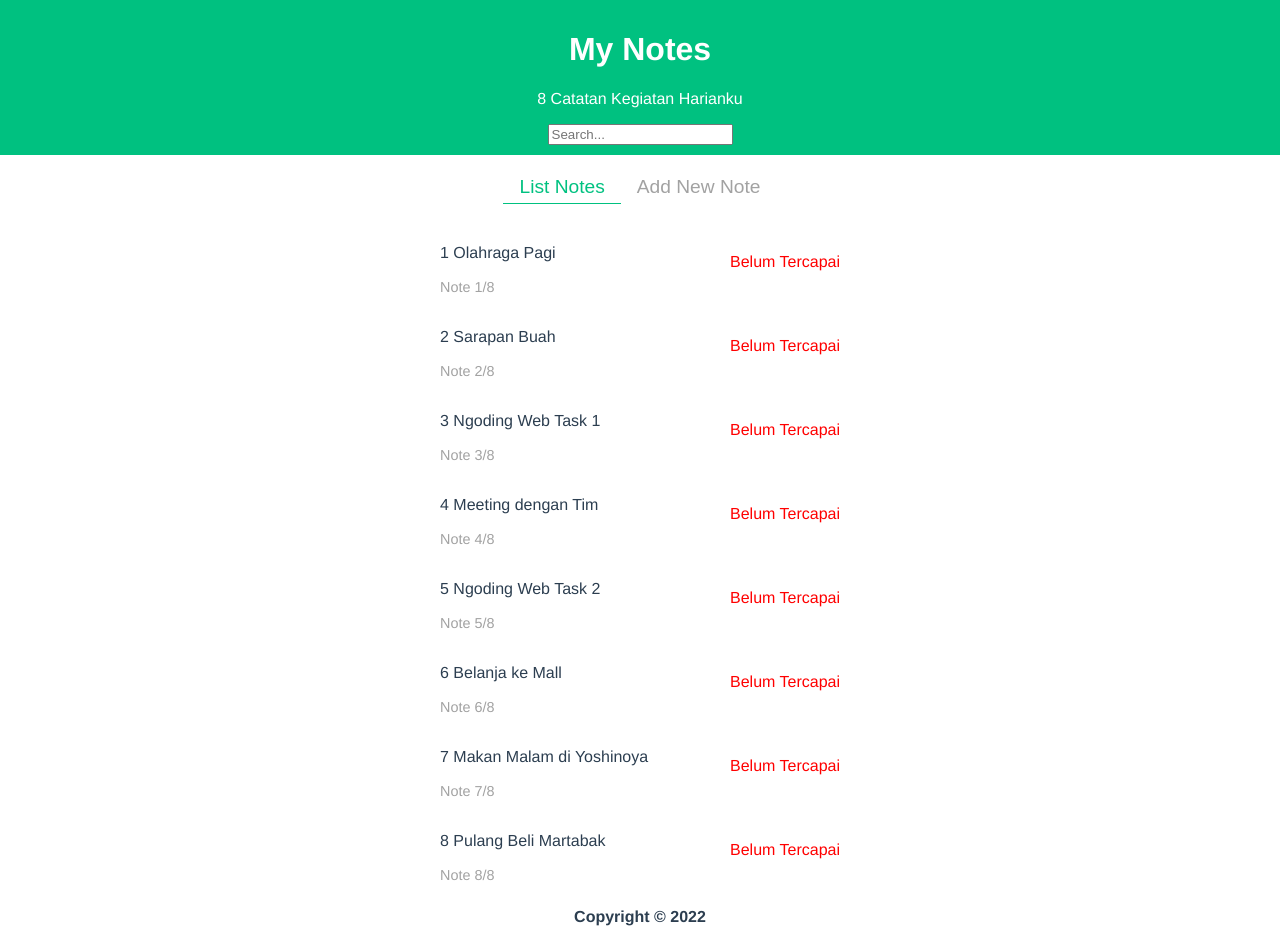
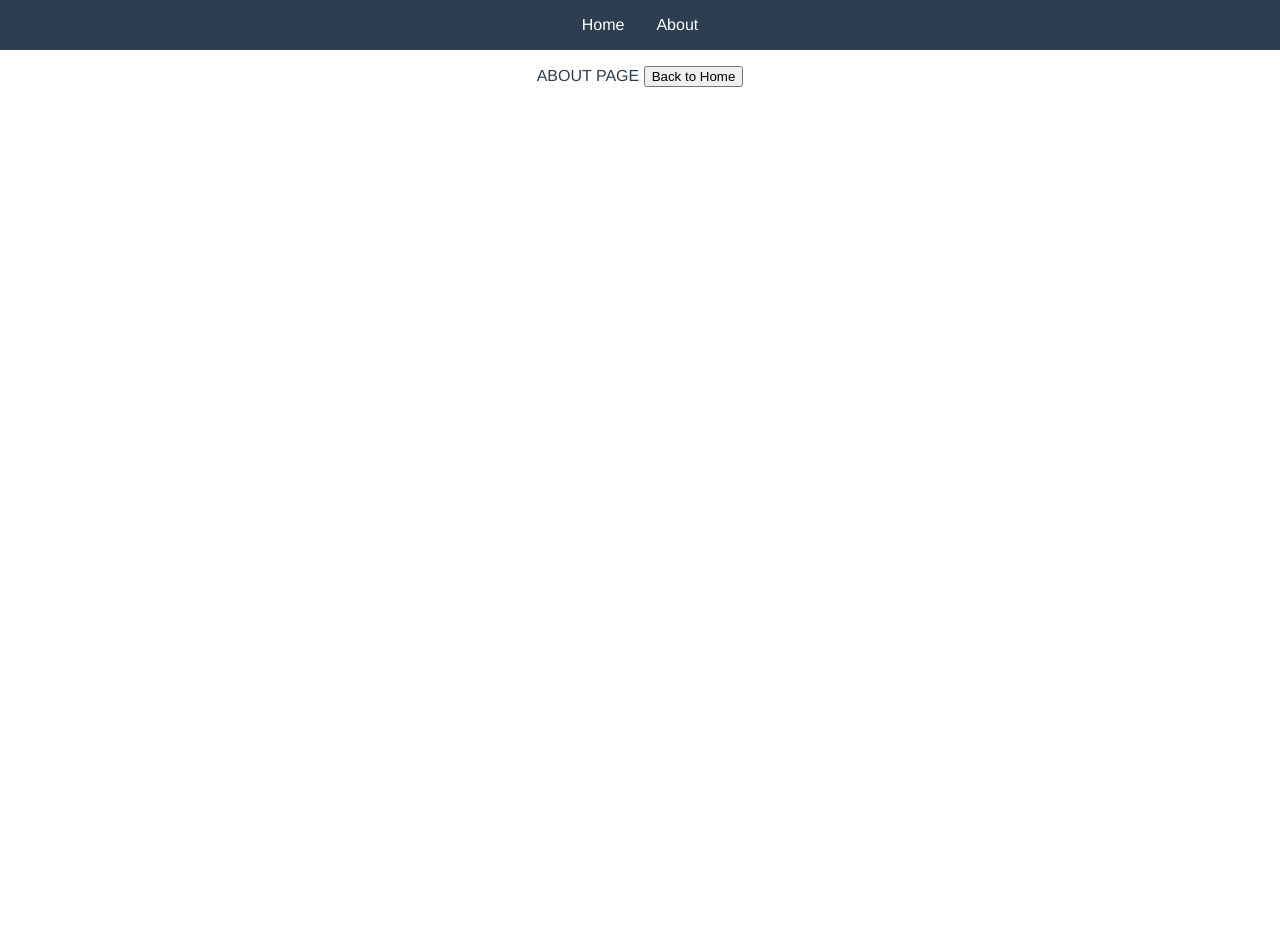
Before and after one commit to rakamaheka22/dia-2022, a Vue app in the folder cli/vue-lesson/: page /about in a window 1280 px wide. After the commit the page ends 800 px from the top, so only its background shows below. Built offline with nearby package versions, Linux system fonts and the light colour scheme; what mosha-vue-toastify would draw is missing.

Commit message:
Setup Vue Router

```diff
--- a/cli/vue-lesson/package.json
+++ b/cli/vue-lesson/package.json
@@ -9,7 +9,8 @@
   "dependencies": {
     "core-js": "^3.6.5",
     "mosha-vue-toastify": "^1.0.23",
-    "vue": "^3.0.0"
+    "vue": "^3.0.0",
+    "vue-router": "^4.0.12"
   },
   "devDependencies": {
     "@vue/cli-plugin-babel": "~4.5.0",
--- a/cli/vue-lesson/src/App.vue
+++ b/cli/vue-lesson/src/App.vue
@@ -1,138 +1,17 @@
 <template>
-  <Main>
-    <template #header="{ title, description }">
-      <Header :title="title" :description="description" :count="count" />
-      <SearchBox @result="onSearch($event)" />
-    </template>
-    <div class="tab-button-wrapper">
-      <button
-        v-for="(tab, index) in listTabs"
-        :key="index"
-        class="tab-button"
-        :class="{
-          'tab-button--active': currentTab === tab
-        }"
-        @click="currentTab = tab"
-      >
-        {{ tabName(tab) }}
-      </button>
-    </div>
-    <div class="tab-view-wrapper">
-      <keep-alive>
-        <component
-          :is="currentTab"
-          :items="items"
-          @updateTask="items = $event"
-        ></component>
-      </keep-alive>
-    </div>
-    <template #footer>
-      Copyright &copy; 2022
-    </template>
-  </Main>
+  <div>
+    <nav class="menu">
+      <router-link to="/">Home</router-link>
+      <router-link to="/about">About</router-link>
+    </nav>
+    <router-view></router-view>
+  </div>
 </template>
 
 <script>
-import { computed } from 'vue';
-
-import Main from './layouts/Main.vue';
-import Header from './components/Header.vue';
-import SearchBox from './components/SearchBox.vue';
-
-import List from './components/List.vue';
-import AddForm from './components/AddForm.vue';
 
 export default {
   name: 'App',
-  data() {
-    return {
-      items: [],
-      currentTab: 'List',
-      listTabs: ['List', 'AddForm']
-    };
-  },
-  components: {
-    Header,
-    SearchBox,
-    Main,
-    List,
-    AddForm
-  },
-  computed: {
-    count() {
-      return this.items.length;
-    }
-  },
-  provide() {
-    return {
-      count: computed(() => this.items.length)
-    }
-  },
-  mounted() {
-    this.fetchData();
-  },
-  methods: {
-    fetchData() {
-      this.items = [
-        {
-          id: 1,
-          task: 'Olahraga Pagi',
-          isComplete: false
-        },
-        {
-          id: 2,
-          task: 'Sarapan Buah',
-          isComplete: false
-        },
-        {
-          id: 3,
-          task: 'Ngoding Web Task 1',
-          isComplete: false
-        },
-        {
-          id: 4,
-          task: 'Meeting dengan Tim',
-          isComplete: false
-        },
-        {
-          id: 5,
-          task: 'Ngoding Web Task 2',
-          isComplete: false
-        },
-        {
-          id: 6,
-          task: 'Belanja ke Mall',
-          isComplete: false
-        },
-        {
-          id: 7,
-          task: 'Makan Malam di Yoshinoya',
-          isComplete: false
-        },
-        {
-          id: 8,
-          task: 'Pulang Beli Martabak',
-          isComplete: false
-        },
-      ]
-    },
-    onSearch(result) {
-      if (result) {
-        const updatedData = this.items
-          .filter(
-            (item) => item.task.toLowerCase().includes(result)
-          );
-        this.items = updatedData;
-      } else {
-        this.fetchData();
-      }
-    },
-    tabName(name) {
-      if (name === 'List') return 'List Notes';
-      if (name === 'AddForm') return 'Add New Note';
-      return name;
-    }
-  }
 }
 </script>
 
@@ -154,24 +33,22 @@ body {
   text-align: center;
 }
 
-.tab-view-wrapper {
-  padding: 0px 16px 16px 16px;
+.menu {
+  width: 100%;
+  padding: 16px;
+  background: #2c3e50;
+  color: #ffffff;
+  display: flex;
+  justify-content: center;
+  gap: 32px;
 }
 
-.tab-button-wrapper {
-  padding: 16px;
+.menu a {
+  color: #ffffff;
+  text-decoration: none;
 }
 
-.tab-button {
-  border: 0px;
-  font-size: 1.2rem;
-  background: #FFFFFF;
-  padding: 5px 16px;
-  color: #A2A2A2;
-}
-
-.tab-button--active {
-  color: #00C180;
-  border-bottom: 1px solid #00C180;
+.menu a:hover, .menu a:focus {
+  color: #00c180;
 }
 </style>
--- a/cli/vue-lesson/src/main.js
+++ b/cli/vue-lesson/src/main.js
@@ -5,9 +5,11 @@ import moshaToast from 'mosha-vue-toastify';
 import 'mosha-vue-toastify/dist/style.css';
 
 import mixins from './mixins';
+import router from './router';
 
 // Setup Instalasi Vue
 const app = createApp(App);
 app.mixin(mixins);
+app.use(router);
 app.use(moshaToast);
 app.mount('#app');
--- /dev/null
+++ b/cli/vue-lesson/src/views/About.vue
@@ -0,0 +1,23 @@
+<template>
+  <div class="about">
+    ABOUT PAGE
+    <button @click="goToHome">Back to Home</button>
+  </div>
+</template>
+
+<script>
+export default {
+  name: 'About',
+  methods: {
+    goToHome() {
+      this.$router.push('/');
+    }
+  }
+};
+</script>
+
+<style scoped>
+.about {
+  padding: 16px;
+}
+</style>
--- /dev/null
+++ b/cli/vue-lesson/src/views/Home.vue
@@ -0,0 +1,161 @@
+<template>
+  <Main>
+    <template #header="{ title, description }">
+      <Header :title="title" :description="description" :count="count" />
+      <SearchBox @result="onSearch($event)" />
+    </template>
+    <div class="tab-button-wrapper">
+      <button
+        v-for="(tab, index) in listTabs"
+        :key="index"
+        class="tab-button"
+        :class="{
+          'tab-button--active': currentTab === tab
+        }"
+        @click="currentTab = tab"
+      >
+        {{ tabName(tab) }}
+      </button>
+    </div>
+    <div class="tab-view-wrapper">
+      <keep-alive>
+        <component
+          :is="currentTab"
+          :items="items"
+          @updateTask="items = $event"
+        ></component>
+      </keep-alive>
+    </div>
+    <template #footer>
+      Copyright &copy; 2022
+    </template>
+  </Main>
+</template>
+
+<script>
+import { computed } from 'vue';
+
+import Main from '../layouts/Main.vue';
+import Header from '../components/Header.vue';
+import SearchBox from '../components/SearchBox.vue';
+
+import List from '../components/List.vue';
+import AddForm from '../components/AddForm.vue';
+
+export default {
+  name: 'Home',
+  data() {
+    return {
+      items: [],
+      currentTab: 'List',
+      listTabs: ['List', 'AddForm']
+    };
+  },
+  components: {
+    Header,
+    SearchBox,
+    Main,
+    List,
+    AddForm
+  },
+  computed: {
+    count() {
+      return this.items.length;
+    }
+  },
+  provide() {
+    return {
+      count: computed(() => this.items.length)
+    }
+  },
+  mounted() {
+    this.fetchData();
+  },
+  methods: {
+    fetchData() {
+      this.items = [
+        {
+          id: 1,
+          task: 'Olahraga Pagi',
+          isComplete: false
+        },
+        {
+          id: 2,
+          task: 'Sarapan Buah',
+          isComplete: false
+        },
+        {
+          id: 3,
+          task: 'Ngoding Web Task 1',
+          isComplete: false
+        },
+        {
+          id: 4,
+          task: 'Meeting dengan Tim',
+          isComplete: false
+        },
+        {
+          id: 5,
+          task: 'Ngoding Web Task 2',
+          isComplete: false
+        },
+        {
+          id: 6,
+          task: 'Belanja ke Mall',
+          isComplete: false
+        },
+        {
+          id: 7,
+          task: 'Makan Malam di Yoshinoya',
+          isComplete: false
+        },
+        {
+          id: 8,
+          task: 'Pulang Beli Martabak',
+          isComplete: false
+        },
+      ]
+    },
+    onSearch(result) {
+      if (result) {
+        const updatedData = this.items
+          .filter(
+            (item) => item.task.toLowerCase().includes(result)
+          );
+        this.items = updatedData;
+      } else {
+        this.fetchData();
+      }
+    },
+    tabName(name) {
+      if (name === 'List') return 'List Notes';
+      if (name === 'AddForm') return 'Add New Note';
+      return name;
+    }
+  }
+};
+</script>
+
+<style scoped>
+
+.tab-view-wrapper {
+  padding: 0px 16px 16px 16px;
+}
+
+.tab-button-wrapper {
+  padding: 16px;
+}
+
+.tab-button {
+  border: 0px;
+  font-size: 1.2rem;
+  background: #FFFFFF;
+  padding: 5px 16px;
+  color: #A2A2A2;
+}
+
+.tab-button--active {
+  color: #00C180;
+  border-bottom: 1px solid #00C180;
+}
+</style>
```
Also changed, not shown: cli/vue-lesson/src/router/index.js (added, +16 -0 lines), 1 other file (tests, documents, lock files or other folders).
